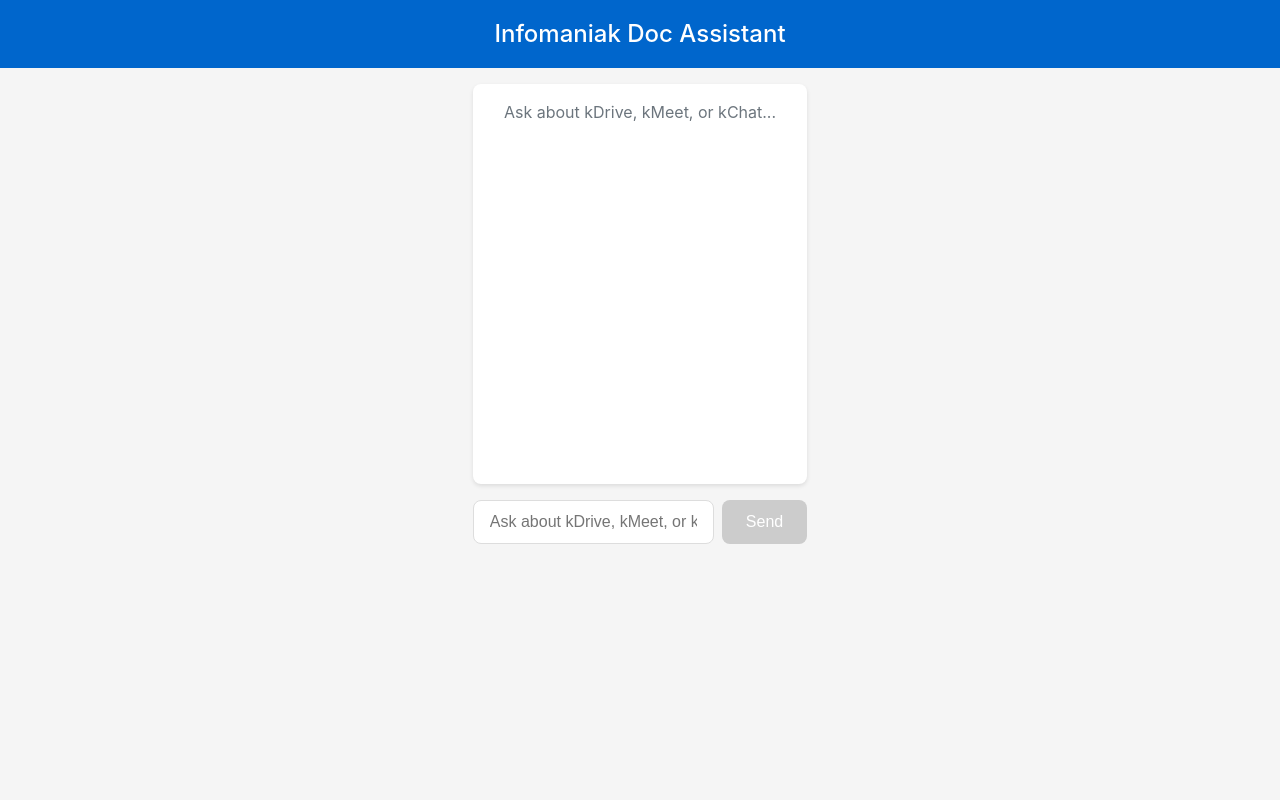
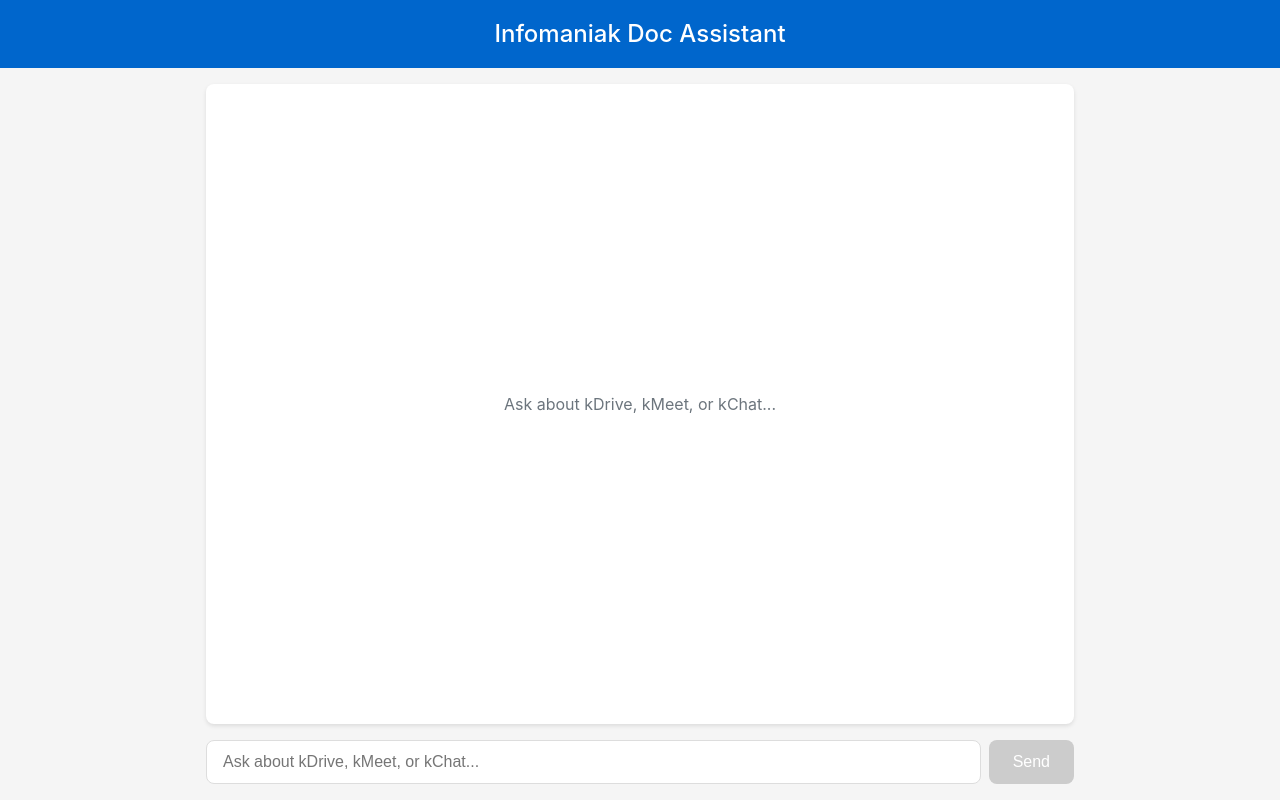
Before and after one commit to johann-taberlet/infomaniak-doc-assistant, a React app in the folder frontend/: page / in a window 1280 px wide. Built offline with nearby package versions, Linux system fonts and the light colour scheme; the HTML template or start-up script is replaced by a standard one.

Commit message:
Fix UI issues: limit sources, fix layout, restore TTS button
- Limit SourceCards to top 4 unique documents (deduplicated by title)
- Fix CSS flexbox chain for proper viewport filling (height: 100%)
- Show TTS button on all assistant messages, defaulting to English

```diff
--- a/frontend/src/App.css
+++ b/frontend/src/App.css
@@ -1,5 +1,5 @@
 .app {
-  min-height: 100vh;
+  height: 100%;
   display: flex;
   flex-direction: column;
 }
@@ -9,6 +9,7 @@
   color: white;
   padding: 1rem;
   text-align: center;
+  flex-shrink: 0;
 }
 
 .app-header h1 {
@@ -21,4 +22,6 @@
   flex: 1;
   display: flex;
   flex-direction: column;
+  min-height: 0; /* Important for flexbox to allow shrinking */
+  overflow: hidden;
 }
--- a/frontend/src/components/Chat.css
+++ b/frontend/src/components/Chat.css
@@ -1,10 +1,12 @@
 .chat {
   display: flex;
   flex-direction: column;
-  height: 100%;
-  max-width: 800px;
+  flex: 1;
+  width: 100%;
+  max-width: 900px;
   margin: 0 auto;
   padding: 1rem;
+  min-height: 0; /* Important for flexbox */
 }
 
 .chat-container {
@@ -14,7 +16,6 @@
   padding: 1rem;
   margin-bottom: 1rem;
   overflow-y: auto;
-  min-height: 400px;
   box-shadow: 0 2px 4px rgba(0, 0, 0, 0.1);
 }
 
@@ -153,10 +154,15 @@
   color: #0066cc;
 }
 
+.tts-button:disabled {
+  cursor: wait;
+}
+
 /* Chat form */
 .chat-form {
   display: flex;
   gap: 0.5rem;
+  flex-shrink: 0;
 }
 
 .chat-form input {
--- a/frontend/src/components/MessageRenderer.tsx
+++ b/frontend/src/components/MessageRenderer.tsx
@@ -6,12 +6,21 @@
 import { QuickActions } from './ui/QuickActions'
 import { PlatformAvailability } from './ui/PlatformAvailability'
 
-const AVAILABLE_LANGS = ['en', 'ko', 'es', 'pt', 'fr']
+const AVAILABLE_LANGS = ['en', 'ko', 'es', 'pt', 'fr'] as const
 
 interface MessageRendererProps {
   message: Message
   onTTSRequest?: (message: Message) => void
   ttsStatus?: TTSStatus
+}
+
+function getEffectiveLanguage(message: Message): string {
+  // If language is detected and supported, use it
+  if (message.language && AVAILABLE_LANGS.includes(message.language as typeof AVAILABLE_LANGS[number])) {
+    return message.language
+  }
+  // Default to English for TTS
+  return 'en'
 }
 
 function renderUIComponent(component: UIComponent) {
@@ -70,13 +79,19 @@
   ttsStatus,
 }: MessageRendererProps) {
   const isAssistant = message.role === 'assistant'
-  const showTTS =
-    isAssistant &&
-    message.language &&
-    AVAILABLE_LANGS.includes(message.language) &&
-    message.content.length > 0
+  // Show TTS for any assistant message with content
+  const showTTS = isAssistant && message.content.length > 0
 
   const isDisabled = ttsStatus === 'loading' || ttsStatus === 'generating'
+
+  const handleTTSClick = () => {
+    // Create a message with effective language for TTS
+    const messageWithLang: Message = {
+      ...message,
+      language: getEffectiveLanguage(message),
+    }
+    onTTSRequest?.(messageWithLang)
+  }
 
   return (
     <div className={`message ${message.role}`}>
@@ -89,7 +104,7 @@
           {showTTS && (
             <button
               className={getTTSButtonClass(ttsStatus)}
-              onClick={() => onTTSRequest?.(message)}
+              onClick={handleTTSClick}
               title={ttsStatus === 'playing' ? 'Stop' : 'Read aloud'}
               disabled={isDisabled}
             >
--- a/frontend/src/index.css
+++ b/frontend/src/index.css
@@ -16,12 +16,12 @@
   -moz-osx-font-smoothing: grayscale;
 }
 
-body {
-  min-height: 100vh;
+html, body {
+  height: 100%;
 }
 
 #root {
-  min-height: 100vh;
+  height: 100%;
   display: flex;
   flex-direction: column;
 }
```
Also changed, not shown: 1 other file (tests, documents, lock files or other folders).
